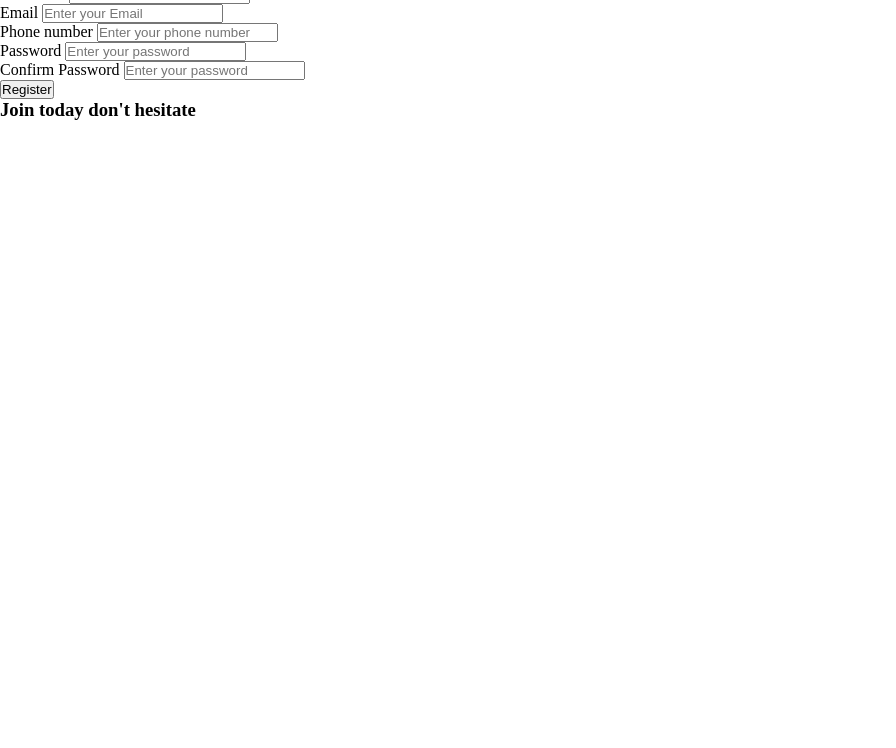
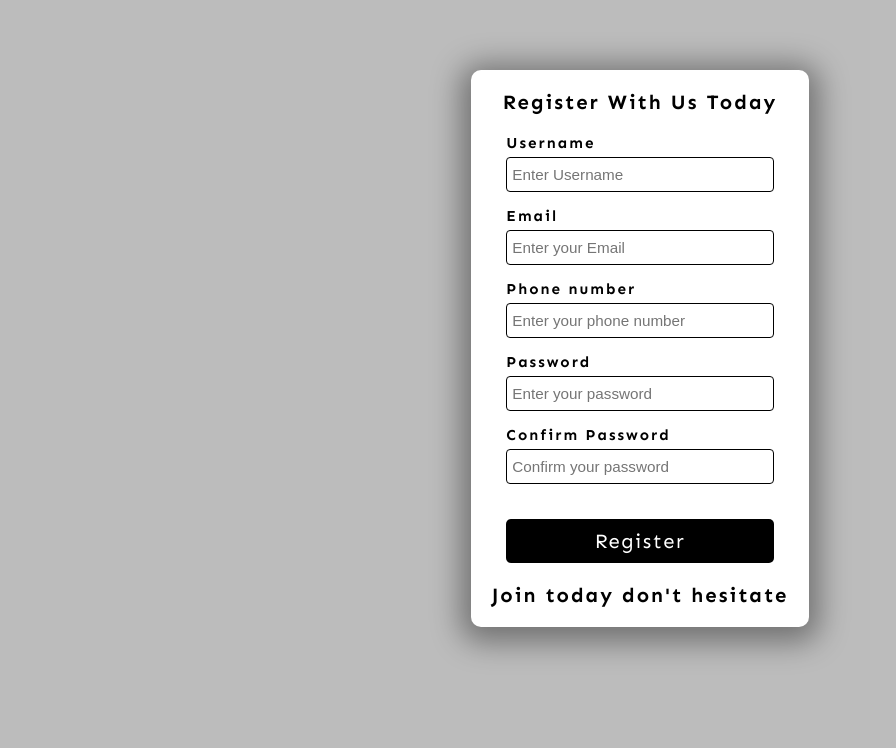
Before and after one commit to MohammedElseddik/Form-Validator, a website: page index.html in a window 1280 px wide. Shown: the part 52-800 px from the top of the page, without its empty margins (0-896 px from the left). Drawn offline with Linux system fonts and the light colour scheme.

Commit message:
Add styles to the form

```diff
--- a/index.html
+++ b/index.html
@@ -34,7 +34,7 @@
 
             <div class="form-group">
                 <label for="password2">Confirm Password</label>
-                <input type="password" id="password2" placeholder="Enter your password">
+                <input type="password" id="password2" placeholder="Confirm your password">
             </div>
 
             <button type="submit">Register</button>
@@ -42,7 +42,7 @@
         </form>
 
         <div class="message-container">
-            <h3 id="message">Join today don't hesitate</h3>
+            <h3 class="message">Join today don't hesitate</h3>
         </div>
     </div>
     <script src="script.js"></script>
--- a/style.css
+++ b/style.css
@@ -1,3 +1,5 @@
+@import url('https://fonts.googleapis.com/css2?family=Sen:wght@400;700&display=swap');
+
 *,
 *::before,
 *::after {
@@ -5,3 +7,91 @@
   padding: 0;
   margin: 0;
 }
+
+html {
+  font-size: 63.5%;
+}
+
+body {
+  font-family: 'Sen', sans-serif;
+  letter-spacing: 2px;
+  display: flex;
+  justify-content: center;
+  align-items: center;
+  min-height: 100vh;
+  background-color: #bcbcbc;
+}
+
+.container {
+  background-color: rgb(255, 255, 255);
+  display: flex;
+  flex-direction: column;
+  align-items: center;
+  border-radius: 10px;
+  box-shadow: 0 5px 30px 10px rgba(0, 0, 0, 0.4);
+  padding: 20px;
+}
+
+form {
+  width: 90%;
+  margin: 20px 0 0 0;
+}
+
+.form-group {
+  display: flex;
+  flex-direction: column;
+  margin-bottom: 15px;
+}
+
+label {
+  font-size: 1.5rem;
+  font-weight: 700;
+}
+
+input {
+  height: 35px;
+  margin-top: 5px;
+  padding: 5px;
+  outline: none;
+  font-size: 1.5rem;
+  border: 1px solid #000;
+  border-radius: 4px;
+  transition: all 0.3s;
+}
+
+input.error {
+  border: 2px solid red;
+}
+
+input.success {
+  border: 2px solid green;
+}
+
+button {
+  width: 100%;
+  padding: 10px;
+  margin: 20px 0;
+  font-family: 'Sen', sans-serif;
+  font-size: 2rem;
+  letter-spacing: 1.5px;
+  color: #fff;
+  background-color: #000;
+  border: none;
+  border-radius: 5px;
+  cursor: pointer;
+  transition: all 0.3s;
+}
+
+button:hover {
+  background-color: rgb(88, 84, 84);
+  filter: brightness(150%);
+}
+
+button:focus {
+  outline: none;
+}
+
+.message {
+  font-size: 2rem;
+  font-weight: 700;
+}
```
